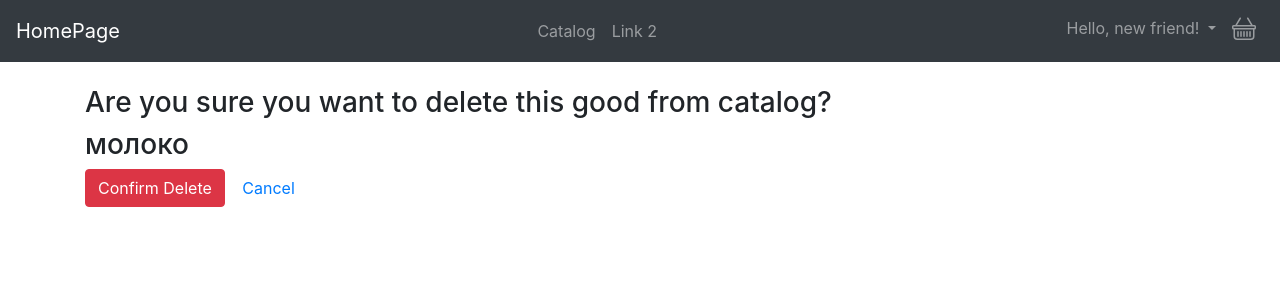
After one commit to MariaImangalina/shop, a Django app: page /goods/remove/1/ in a window 1280 px wide. The commit adds this page. Shown: the top 300 px of the page. Run offline with Django 3.2, Linux system fonts and the light colour scheme; data comes from the database, SQL or seed files in the repository; both versions use the stored data as it was after the commit; some libraries are stand-ins or nearby versions.

Commit message:
add good.delete view

```diff
--- /dev/null
+++ b/goods/templates/goods/good_confirm_delete.html
@@ -0,0 +1,17 @@
+{% extends 'base.html' %}
+
+{% block content %}
+<h3>Are you sure you want to delete this good from catalog?</h3>
+
+<div >
+    <h3>{{ good.title }}</h3>
+</div>
+
+<form method="POST">
+    {% csrf_token %}
+    <input type="submit" value='Confirm Delete' class='btn btn-danger btn-large'>
+    <a href="{% url 'goods:detail' pk=good.pk %}" class='btn btn-simple btn-large btn-default'>
+        Cancel</a>
+</form>
+
+{% endblock %}
--- a/goods/templates/goods/good_detail.html
+++ b/goods/templates/goods/good_detail.html
@@ -12,6 +12,7 @@
             </div>
             {% if user.is_staff %}
             <a class='btn btn-outline-primary' href="{% url 'goods:update' pk=good.pk %}">Update</a>
+            <a class='btn btn-outline-primary' href="{% url 'goods:remove' pk=good.pk %}">Delete</a>
             {% endif %}
             <a href="#" class="btn btn-primary">Buy</a>
 </div>
--- a/goods/urls.py
+++ b/goods/urls.py
@@ -8,4 +8,5 @@ urlpatterns = [
     path('item/<int:pk>/', views.GoodDetail.as_view(), name='detail'),
     path('add/', views.CreateGood.as_view(), name='add'),
     path('update/<int:pk>/', views.GoodUpdate.as_view(), name='update'),
+    path('remove/<int:pk>/', views.GoodDelete.as_view(), name='remove'),
 ]
--- a/goods/views.py
+++ b/goods/views.py
@@ -1,4 +1,5 @@
 from django.shortcuts import render
+from django.urls import reverse_lazy
 from django.views import generic
 from .models import Good
 from django.contrib.auth.mixins import LoginRequiredMixin
@@ -16,3 +17,7 @@ class CreateGood(generic.CreateView, LoginRequiredMixin):
 class GoodUpdate(generic.UpdateView, LoginRequiredMixin):
     model = Good
     fields = '__all__'
+
+class GoodDelete(generic.DeleteView, LoginRequiredMixin):
+    model = Good
+    success_url = reverse_lazy('goods:all')
--- a/orders/templates/orders/checkout.html
+++ b/orders/templates/orders/checkout.html
@@ -16,10 +16,6 @@
                 {% csrf_token %}
 
                 {{ form.as_p }}
-
-                <div>
-                  <script type="text/javascript" charset="utf-8" async src="https://api-maps.yandex.ru/services/constructor/1.0/js/?um=constructor%3Af2e6b485b71b7c628142138f5ae4ee37b2a67e105024b1dff25fdc0689e34662&amp;width=500&amp;height=400&amp;lang=ru_RU&amp;scroll=true"></script>
-                </div>
 
                 <br>
                 <br>
```
Also changed, not shown: db.sqlite3.
